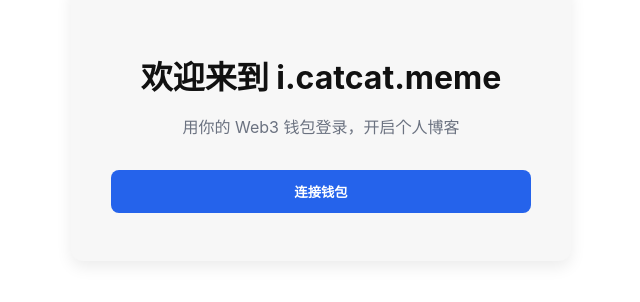
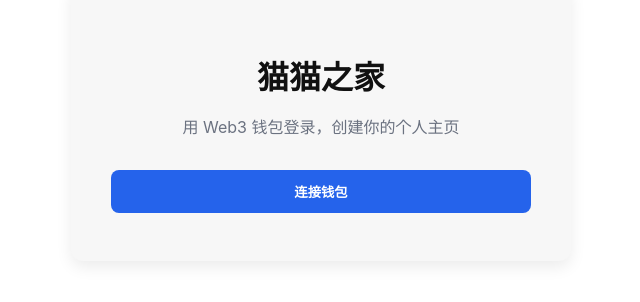
Before and after one commit to cloud-cottage/i.cat, a Next.js app: page / in a window 1280 px wide. Shown: the part 310-612 px from the top of the page, without its empty margins (319-959 px from the left). Built offline with nearby package versions, Linux system fonts and the light colour scheme.

Commit message:
feat: update project title to 猫猫之家

```diff
--- a/pages/_app.tsx
+++ b/pages/_app.tsx
@@ -1,5 +1,6 @@
 import type { AppProps } from 'next/app'
 import { useEffect } from 'react'
+import Head from 'next/head'
 import '../styles/globals.css'
 
 function MyApp({ Component, pageProps }: AppProps) {
@@ -16,7 +17,15 @@ function MyApp({ Component, pageProps }: AppProps) {
       .catch(() => {})
   }, [])
 
-  return <Component {...pageProps} />
+  return (
+    <>
+      <Head>
+        <title>猫猫之家</title>
+        <meta name="description" content="Web3 个人主页平台" />
+      </Head>
+      <Component {...pageProps} />
+    </>
+  )
 }
 
 export default MyApp
--- a/pages/index.tsx
+++ b/pages/index.tsx
@@ -59,8 +59,8 @@ const Home: NextPage = () => {
   return (
     <main className={styles.container}>
       <div className={styles.card}>
-        <h1 className={styles.title}>欢迎来到 i.catcat.meme</h1>
-        <p className={styles.subtitle}>用你的 Web3 钱包登录，开启个人博客</p>
+        <h1 className={styles.title}>猫猫之家</h1>
+        <p className={styles.subtitle}>用 Web3 钱包登录，创建你的个人主页</p>
 
         <div className={styles.form}>
           <button onClick={handleConnect} disabled={isLoading} className={styles.btnPrimary}>
--- a/pages/setup.tsx
+++ b/pages/setup.tsx
@@ -46,7 +46,7 @@ const Setup: NextPage = () => {
   return (
     <main className={styles.container}>
       <div className={styles.card}>
-        <h1 className={styles.title}>设置你的博客</h1>
+        <h1 className={styles.title}>欢迎来到猫猫之家</h1>
         <form className={styles.form} onSubmit={handleSubmit}>
           <div className={styles.field}>
             <label>用户名（将作为你的博客地址）</label>
```
Also changed, not shown: 1 other file (tests, documents, lock files or other folders).
